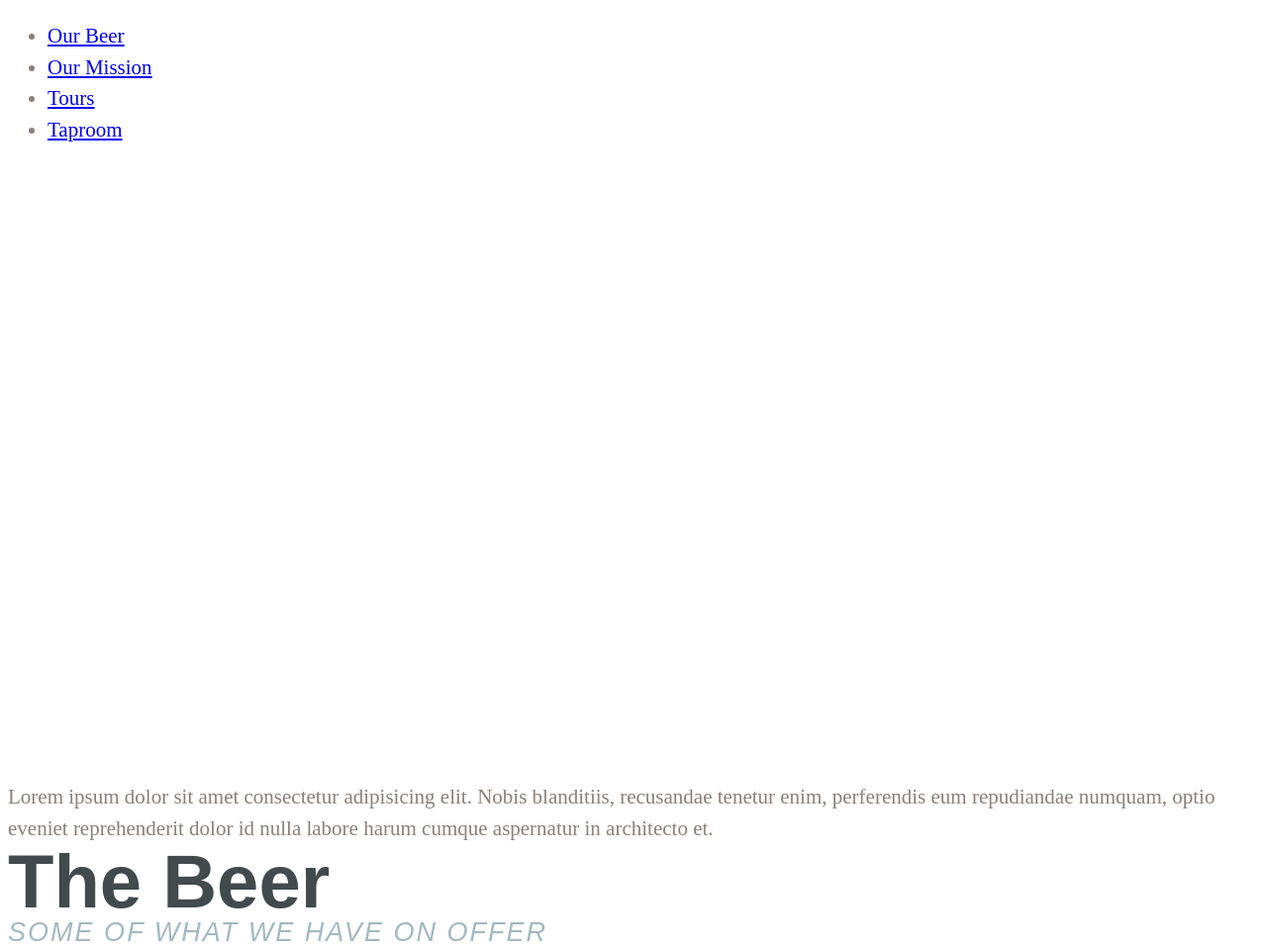
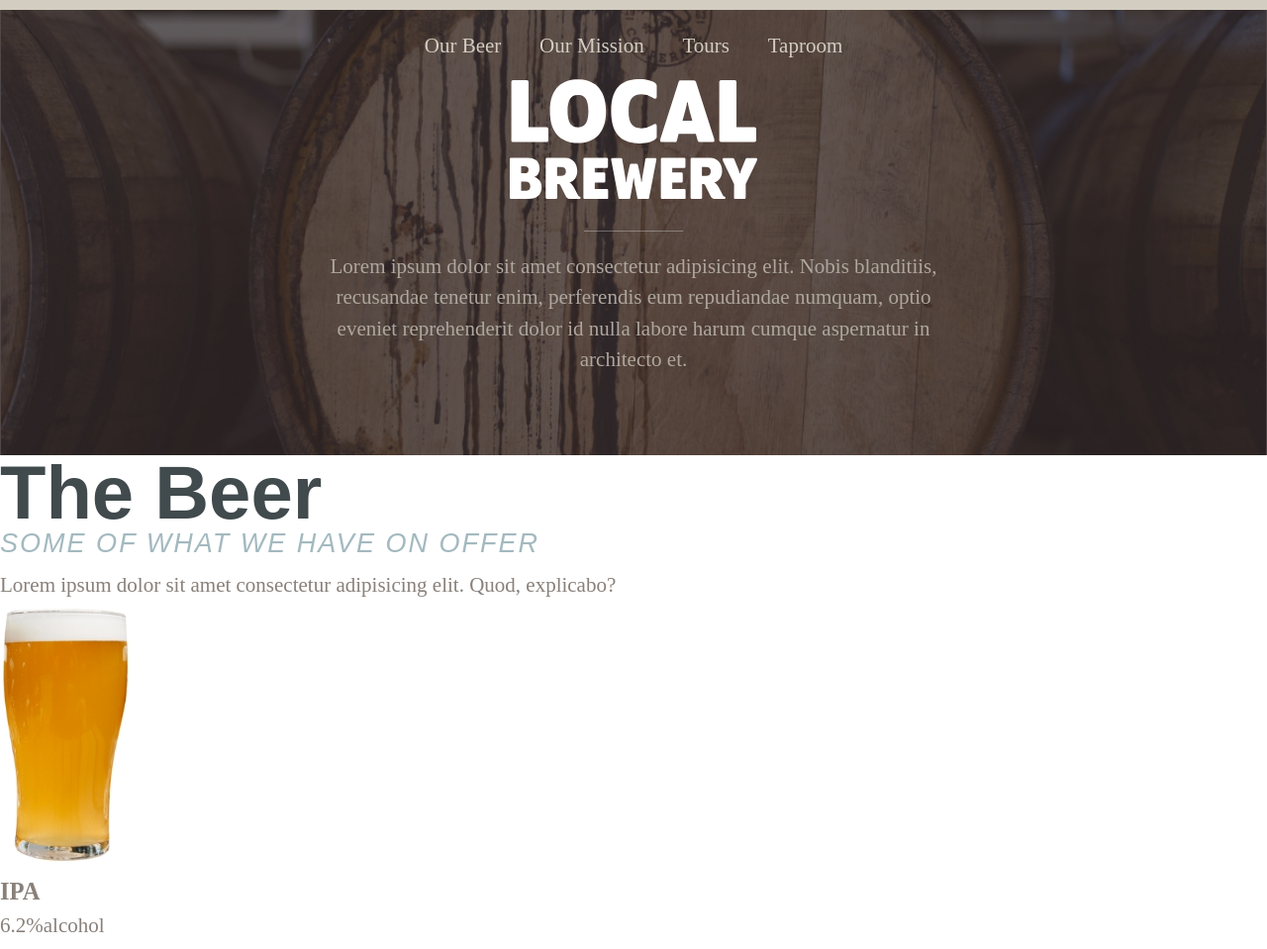
Before and after one commit to baxishrey/BreweryWebsite, a plain HTML site: page index.html in a window 1280 px wide. Shown: the top 959 px of the page at 99% size. Drawn offline with Linux system fonts and the light colour scheme; a web font is replaced by a local one.

Commit message:
nav and intro

```diff
--- a/scss/base/_typography.scss
+++ b/scss/base/_typography.scss
@@ -1,6 +1,7 @@
 @import url("https://use.typekit.net/nie6qcv.css");
 
 body {
+    margin: 0;
     font-family: $ff-body;
     font-size: 1.3125rem;
     line-height: 1.5;
--- /dev/null
+++ b/scss/layout/_intro.scss
@@ -0,0 +1,41 @@
+.logo {
+    width: 250px;
+    margin: 0 auto 2em;
+    display: block;
+}
+
+.section--intro {
+    background: {
+        image: url('../images/hero-bg.jpg');
+        size: cover;
+        repeat: no-repeat;
+    }
+    display: grid;
+    grid: auto-flow / minmax(1em, 1fr) minmax(400px, 650px) minmax(1em, 1fr);
+    padding: 10vh 0;
+    text-align: center;
+    color: $clr-brown-base;
+
+    .logo {
+        grid-column: 2/3;
+        margin-bottom: 2.5em;
+    }
+}
+
+.intro__text {
+    grid-column: 2/3;
+    position: relative;
+
+    &::after {
+        content:'';
+        display: block;
+        height: 1px;
+        background: white;
+        opacity: .3;
+        width: 100px;
+        position: absolute;
+        top: -1em;
+        left: 50%;
+        transform: translateX(-50%)
+    }
+}
--- /dev/null
+++ b/scss/layout/_nav.scss
@@ -0,0 +1,25 @@
+nav {
+    color: $clr-brown-light;
+    position: absolute;
+    top: 0;
+    left: 0;
+    right: 0;
+    border-top: .5em solid $clr-brown-light;
+
+    ul {
+        display: flex;
+        justify-content: space-evenly;
+        list-style: none;
+        margin: 1em auto 0;
+        padding: 0;
+        max-width: 500px;
+    }
+     a {
+         color: inherit;
+         text-decoration: none;
+
+         &:hover {
+             text-decoration: underline;
+         }
+     }
+}
--- a/scss/main.scss
+++ b/scss/main.scss
@@ -1,4 +1,6 @@
 @import 'abstracts/colors';
 @import 'abstracts/typography';
 
-@import 'base/typography'
+@import 'base/typography';
+@import 'layout/nav';
+@import 'layout/intro';
```
Also changed, not shown: css/main.css, images/left-arrow.svg (added), images/right-arrow.svg (added), 1 other file.
